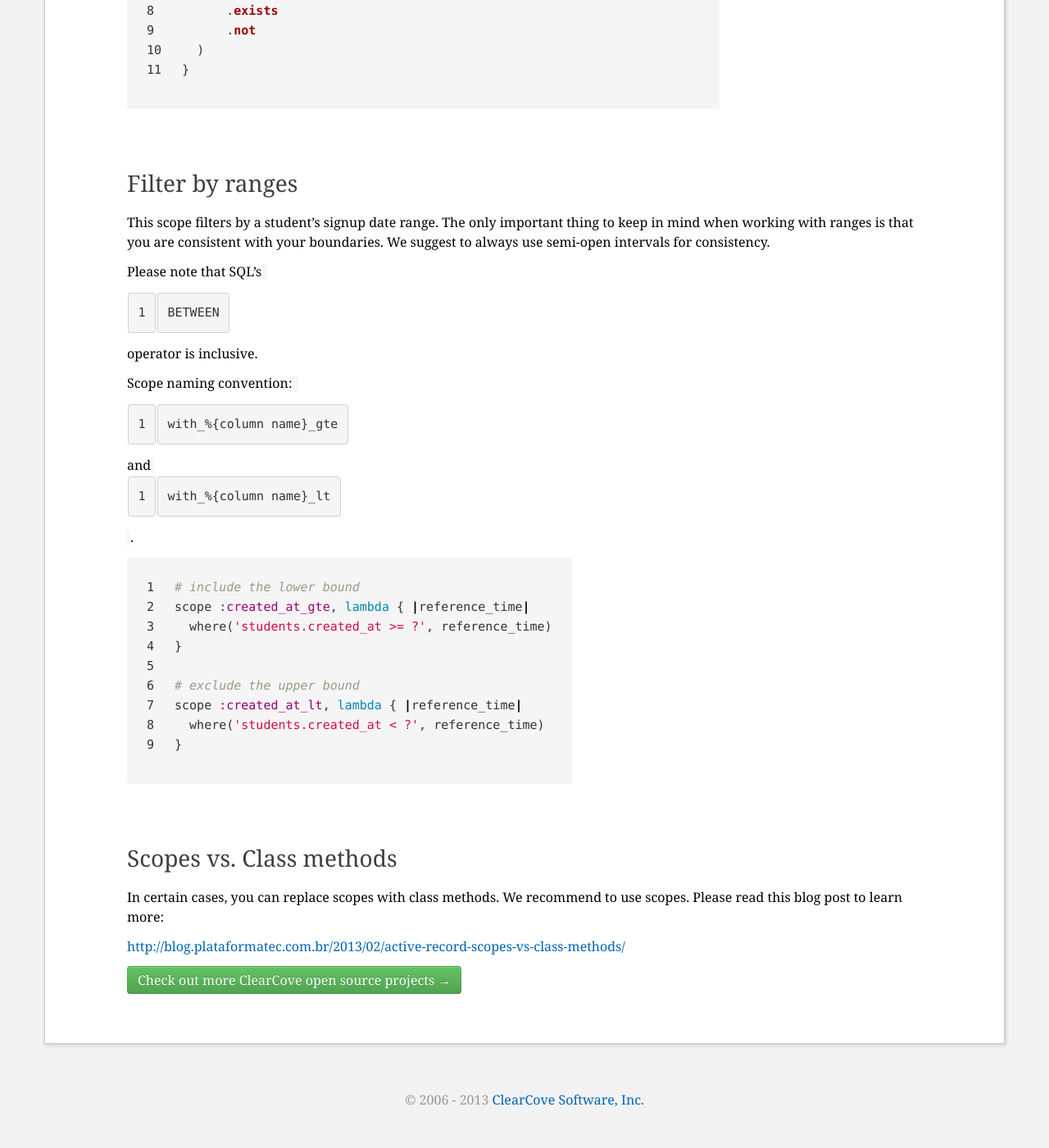
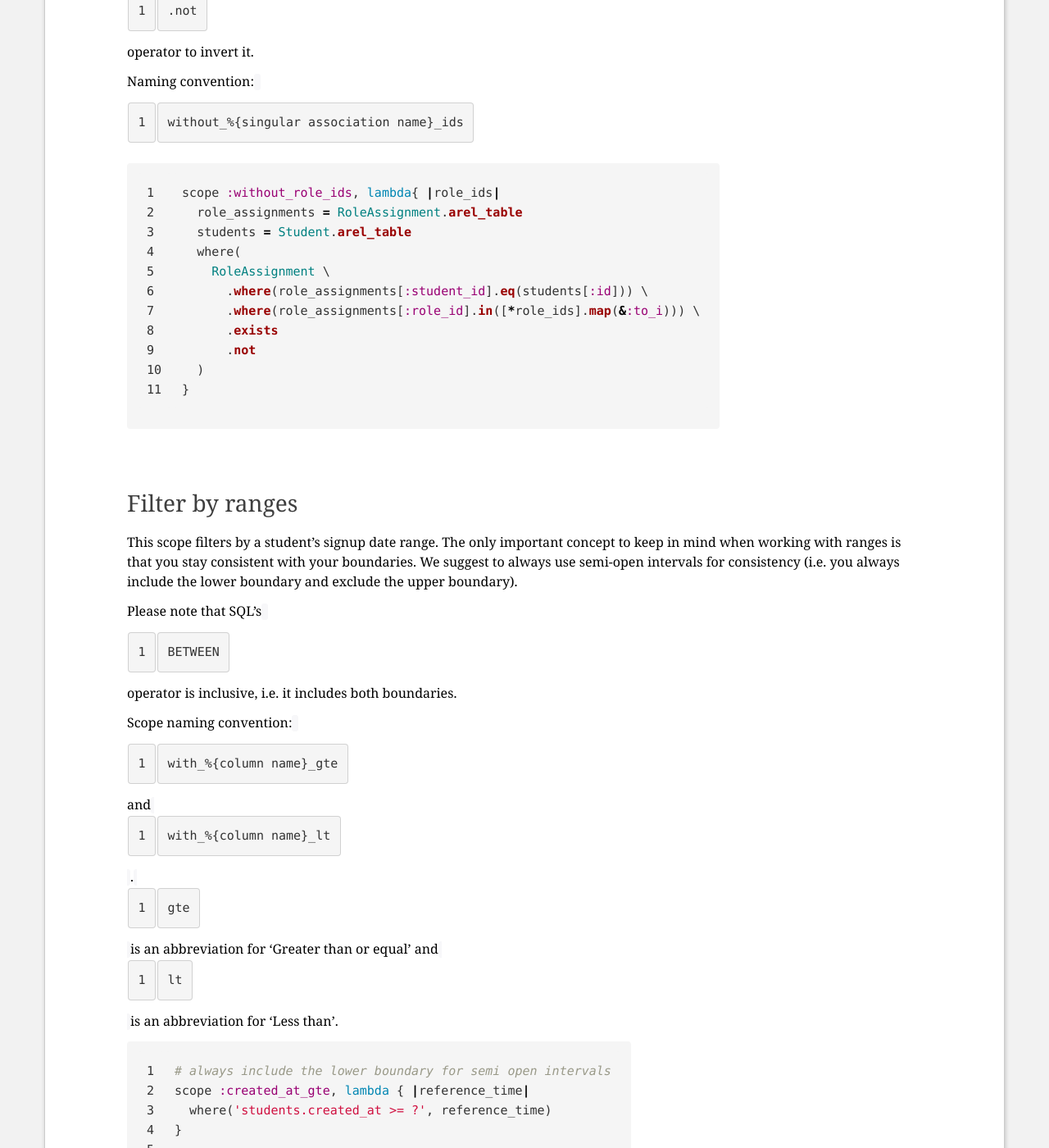
Before and after one commit to jhund/filterrific, a Jekyll site: the page built from pages/active_record_scope_patterns.md, in a window 1280 px wide and 1400 px high, scrolled down 8194 px. Shown: the whole window at 82% size. Built offline with Jekyll 4.4.1, drawn with Linux system fonts in a browser that asks for light colours; Markdown is read by kramdown in place of the engine named in the settings; some of the changed text lies outside the part shown.

Commit message:
Added scope pattern for table joins

````diff
--- a/pages/active_record_scope_patterns.md
+++ b/pages/active_record_scope_patterns.md
@@ -82,8 +82,22 @@
 like `[1, 2, 3]`. The `[*country_ids]` expression always casts it to an
 array.
 
+If you want to filter by a column value in a joined table, you can do one of the
+below:
 
+```ruby
+# filters on 'country_name' column in countries table
 
+# using AR magic
+scope :with_country_name, lambda { |country_name|
+  where(:country => { :name => country_name).joins(:country)
+}
+
+# using SQL for more complex needs (e.g., greater than)
+scope :with_country_name, lambda { |country_name|
+  where('countries.name = ?', country_name).joins(:country)
+}
+```
 
 
 <a id="search"></a>
@@ -295,21 +309,25 @@
 <a id="filter_by_ranges"></a>
 ### Filter by ranges
 
-This scope filters by a student's signup date range. The only important thing
-to keep in mind when working with ranges is that you are consistent with your
-boundaries. We suggest to always use semi-open intervals for consistency.
+This scope filters by a student's signup date range. The only important concept
+to keep in mind when working with ranges is that you stay consistent with your
+boundaries. We suggest to always use semi-open intervals for consistency (i.e.
+you always include the lower boundary and exclude the upper boundary).
 
-Please note that SQL's `BETWEEN` operator is inclusive.
+Please note that SQL's `BETWEEN` operator is inclusive, i.e. it includes both
+boundaries.
 
 Scope naming convention: `with_%{column name}_gte` and `with_%{column name}_lt`.
+`gte` is an abbreviation for 'Greater than or equal' and `lt` is an abbreviation
+for 'Less than'.
 
 ```ruby
-# include the lower bound
+# always include the lower boundary for semi open intervals
 scope :created_at_gte, lambda { |reference_time|
   where('students.created_at >= ?', reference_time)
 }
 
-# exclude the upper bound
+# always exclude the upper boundary for semi open intervals
 scope :created_at_lt, lambda { |reference_time|
   where('students.created_at < ?', reference_time)
 }
````
Also changed, not shown: doc/todo.md (+0 -2 lines).
